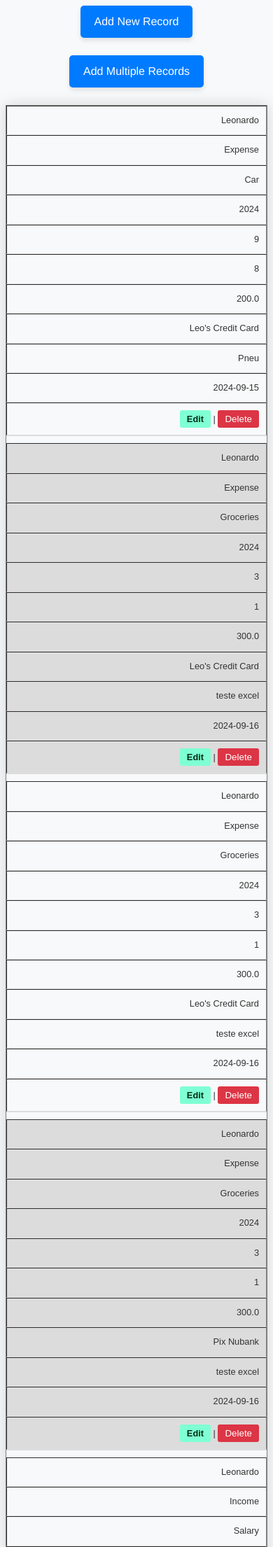
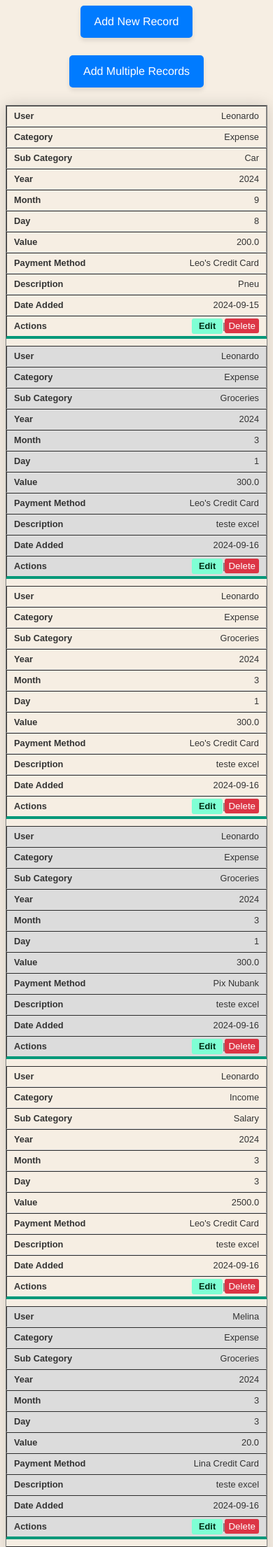
Before and after one commit to leoluga/personal_finance_project, a Flask app: page /main_table/ in a window 390 px wide. Shown: the top 2210 px of the page at 70% size. Run offline with Flask 3, Linux system fonts and the light colour scheme; data comes from the database, SQL or seed files in the repository; both versions use the stored data as it was after the commit.

Commit message:
changes to mobile view

```diff
--- a/personal_finance_app/static/css/global.css
+++ b/personal_finance_app/static/css/global.css
@@ -4,7 +4,7 @@
     line-height: 1.6;
     margin: 2;
     padding: 0;
-    background-color: #f8f9fa;  /* Lighter background */
+    background-color: 	#f6eee3;  /* Lighter background */
     color: #333;
     display: flex;
     flex-direction: column;
@@ -114,41 +114,58 @@
     background-color: #d3fffb;
     cursor: pointer;
 }
-
-@media (max-width: 768px) {
+/* Media Query for Mobile */
+@media (max-width: 900px) {
     .styled-table {
         font-size: 0.8em;
         min-width: 100%;
+    }
+
+    .styled-table th,
+    .styled-table td {
+        padding: 12px 15px;
+        text-align: center; /* Centers content horizontally */
+        vertical-align: middle; /* Centers content vertically */
     }
 
     .styled-table thead {
         display: none;  /* Hide table headers on mobile */
     }
 
+
     .styled-table tbody tr {
         display: block;
         margin-bottom: 10px;
+        border-bottom: 2px solid #009879;
     }
 
     .styled-table tbody tr td {
-        display: block;
+        display: flex;
+        justify-content: flex-end;
+        align-items: center;
         text-align: right;
         padding: 10px;
         border-bottom: 1px solid #dddddd;
         position: relative;
+        max-height: 0.5rem;
     }
 
     .styled-table tbody tr td::before {
         content: attr(data-label);
         position: absolute;
         left: 0;
-        top: 10px;
         padding-left: 10px;
         font-weight: bold;
         text-align: left;
+        top: 50%;
+        transform: translateY(-50%);
     }
+
+    .styled-table tbody tr td:last-of-type {
+        border-bottom: 2px solid #009879;
+    }
+
 }
-
 
 /* Custom class for the navigation list */
 .custom-nav {
@@ -227,6 +244,7 @@
     color: #ffffff;
 }
 
+
 .custom-delete-form {
     display: inline-block;
 }
@@ -244,3 +262,13 @@
 .custom-delete-button:hover {
     background-color: #c82333;
 }
+
+@media (max-width: 900px) {
+    .custom-edit-link {
+        padding: 0.5px 10px;
+    }
+    .custom-delete-button {
+        padding: 3px 5px;
+    }
+
+}
--- a/personal_finance_app/templates/help.html
+++ b/personal_finance_app/templates/help.html
@@ -2,6 +2,7 @@
 <html lang="en">
 <head>
     <meta charset="UTF-8">
+    <meta name="viewport" content="width=device-width, initial-scale=1">
     <title>Help</title>
     <link rel="stylesheet" href="{{ url_for('static', filename='css/global.css') }}">
 </head>
--- a/personal_finance_app/templates/index.html
+++ b/personal_finance_app/templates/index.html
@@ -2,6 +2,7 @@
 <html lang="en">
 <head>
     <meta charset="UTF-8">
+    <meta name="viewport" content="width=device-width, initial-scale=1">
     <title>Personal Finance Records</title>
     <link rel="stylesheet" href="{{ url_for('static', filename='css/global.css') }}">
 </head>
--- a/personal_finance_app/templates/main_table/add_main_table_record.html
+++ b/personal_finance_app/templates/main_table/add_main_table_record.html
@@ -2,6 +2,7 @@
 <html lang="en">
 <head>
     <meta charset="UTF-8">
+    <meta name="viewport" content="width=device-width, initial-scale=1">
     <title>Add a New Record</title>
     <link rel="stylesheet" href="{{ url_for('static', filename='css/global.css') }}">
     <script src="https://code.jquery.com/jquery-3.6.0.min.js"></script>
--- a/personal_finance_app/templates/main_table/add_multiple_records.html
+++ b/personal_finance_app/templates/main_table/add_multiple_records.html
@@ -2,6 +2,7 @@
 <html lang="en">
 <head>
     <meta charset="UTF-8">
+    <meta name="viewport" content="width=device-width, initial-scale=1">
     <title>Add Multiple Records</title>
     <link rel="stylesheet" href="{{ url_for('static', filename='css/global.css') }}">
     <style>
--- a/personal_finance_app/templates/main_table/edit_main_table_record.html
+++ b/personal_finance_app/templates/main_table/edit_main_table_record.html
@@ -2,6 +2,7 @@
 <html lang="en">
 <head>
     <meta charset="UTF-8">
+    <meta name="viewport" content="width=device-width, initial-scale=1">
     <title>Edit Main Table Record</title>
     <link rel="stylesheet" href="{{ url_for('static', filename='css/global.css') }}">
     <script src="https://code.jquery.com/jquery-3.6.0.min.js"></script>
--- a/personal_finance_app/templates/main_table/view_main_table.html
+++ b/personal_finance_app/templates/main_table/view_main_table.html
@@ -2,6 +2,7 @@
 <html lang="en">
 <head>
     <meta charset="UTF-8">
+    <meta name="viewport" content="width=device-width, initial-scale=1">
     <title>Main Table</title>
     <link rel="stylesheet" href="{{ url_for('static', filename='css/global.css') }}">
 </head>
--- a/personal_finance_app/templates/payment_methods/add_payment_method.html
+++ b/personal_finance_app/templates/payment_methods/add_payment_method.html
@@ -2,6 +2,7 @@
 <html lang="en">
 <head>
     <meta charset="UTF-8">
+    <meta name="viewport" content="width=device-width, initial-scale=1">
     <title>Add Payment Method</title>
     <link rel="stylesheet" href="{{ url_for('static', filename='css/global.css') }}">
 </head>
--- a/personal_finance_app/templates/payment_methods/edit_payment_method.html
+++ b/personal_finance_app/templates/payment_methods/edit_payment_method.html
@@ -2,6 +2,7 @@
 <html lang="en">
 <head>
     <meta charset="UTF-8">
+    <meta name="viewport" content="width=device-width, initial-scale=1">
     <title>Edit Payment Method</title>
     <link rel="stylesheet" href="{{ url_for('static', filename='css/global.css') }}">
 </head>
--- a/personal_finance_app/templates/payment_methods/view_payment_methods.html
+++ b/personal_finance_app/templates/payment_methods/view_payment_methods.html
@@ -2,6 +2,7 @@
 <html lang="en">
 <head>
     <meta charset="UTF-8">
+    <meta name="viewport" content="width=device-width, initial-scale=1">
     <title>View Payment Methods</title>
     <link rel="stylesheet" href="{{ url_for('static', filename='css/global.css') }}">
 </head>
--- a/personal_finance_app/templates/settings.html
+++ b/personal_finance_app/templates/settings.html
@@ -2,6 +2,7 @@
 <html lang="en">
 <head>
     <meta charset="UTF-8">
+    <meta name="viewport" content="width=device-width, initial-scale=1">
     <title>Personal Finance Records</title>
     <link rel="stylesheet" href="{{ url_for('static', filename='css/global.css') }}">
 </head>
--- a/personal_finance_app/templates/users/add_user.html
+++ b/personal_finance_app/templates/users/add_user.html
@@ -2,6 +2,7 @@
 <html lang="en">
 <head>
     <meta charset="UTF-8">
+    <meta name="viewport" content="width=device-width, initial-scale=1">
     <title>Add User</title>
     <link rel="stylesheet" href="{{ url_for('static', filename='css/global.css') }}">
 </head>
--- a/personal_finance_app/templates/users/delete_user.html
+++ b/personal_finance_app/templates/users/delete_user.html
@@ -2,6 +2,7 @@
 <html lang="en">
 <head>
     <meta charset="UTF-8">
+    <meta name="viewport" content="width=device-width, initial-scale=1">
     <title>Delete User</title>
     <link rel="stylesheet" href="{{ url_for('static', filename='css/global.css') }}">
 </head>
--- a/personal_finance_app/templates/users/edit_user.html
+++ b/personal_finance_app/templates/users/edit_user.html
@@ -2,6 +2,7 @@
 <html lang="en">
 <head>
     <meta charset="UTF-8">
+    <meta name="viewport" content="width=device-width, initial-scale=1">
     <title>Edit User</title>
     <link rel="stylesheet" href="{{ url_for('static', filename='css/global.css') }}">
 </head>
--- a/personal_finance_app/templates/users/view_users.html
+++ b/personal_finance_app/templates/users/view_users.html
@@ -2,6 +2,7 @@
 <html lang="en">
 <head>
     <meta charset="UTF-8">
+    <meta name="viewport" content="width=device-width, initial-scale=1">
     <title>View Users</title>
     <link rel="stylesheet" href="{{ url_for('static', filename='css/global.css') }}">
 </head>
```
Also changed, not shown: other parts of personal_finance_app/templates/main_table/view_main_table.html (+11 -11 lines), instance/personal_finance.db.
